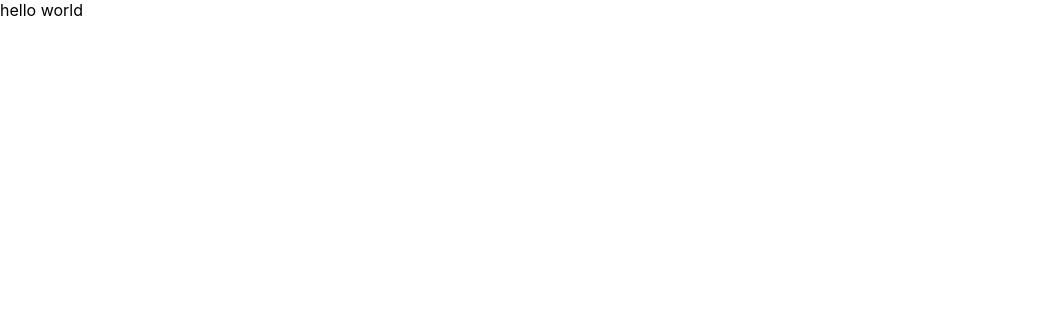
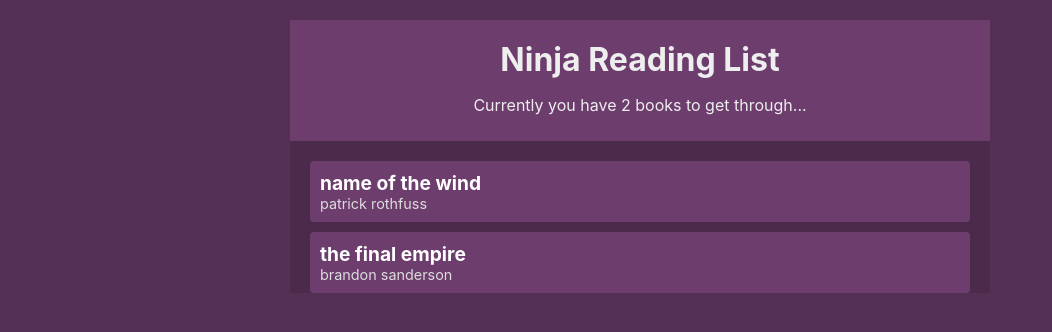
Before and after one commit to 409915016/react-simple, a React (Create React App) app: page / in a window 1280 px wide. Shown: the top 332 px of the page, without its empty margins (0-1052 px from the left). Built offline with nearby package versions, Linux system fonts and the light colour scheme.

Commit message:
add booklist and details

```diff
--- a/package.json
+++ b/package.json
@@ -8,7 +8,8 @@
     "@testing-library/user-event": "^7.1.2",
     "react": "^16.13.1",
     "react-dom": "^16.13.1",
-    "react-scripts": "3.4.2"
+    "react-scripts": "3.4.2",
+    "uuid": "^8.3.0"
   },
   "scripts": {
     "start": "react-scripts start",
--- a/src/App.js
+++ b/src/App.js
@@ -1,12 +1,17 @@
-import React, {Component} from 'react'
-class App extends Component {
-    render () {
-        return (
-          <div className="App">
-              hello world
-          </div>
-        );
-    }
+import React from 'react'
+import BookList from './components/BookList'
+import Navbar from './components/Navbar'
+import BookContextProvider from './contexts/BookContext'
+
+const App = () =>{
+    return (
+        <div className="App">
+            <BookContextProvider>
+                <Navbar />
+                <BookList />
+            </BookContextProvider>
+        </div>
+      );
 }
 
 export default App;
--- /dev/null
+++ b/src/components/BookDetails.js
@@ -0,0 +1,14 @@
+import React, { useContext } from 'react';
+import { BookContext } from '../contexts/BookContext';
+
+const BookDetails = ({ book }) => {
+    const { removeBook } = useContext(BookContext)
+    return (
+        <li onClick={ () => removeBook(book.id) }>
+            <div className="title"> { book.title }</div>
+            <div className="author"> { book.author }</div>
+        </li>
+    );
+}
+
+export default BookDetails
--- /dev/null
+++ b/src/components/BookList.js
@@ -0,0 +1,21 @@
+import React, { useContext } from 'react';
+import { BookContext } from '../contexts/BookContext';
+import BookDetails from './BookDetails';
+
+
+const BookList = () => {
+    const { books } = useContext(BookContext)
+    return books.length ? (
+        <div className="book-list">
+            <ul>
+                { books.map(i => {
+                    return ( <BookDetails book={i} key={i.id} />)
+                })}
+            </ul>
+        </div>
+    ) : (
+        <div className="empty">No books to read. Hello free time :)</div>
+    )
+}
+
+export default BookList;
--- /dev/null
+++ b/src/components/Navbar.js
@@ -0,0 +1,14 @@
+import React, { useContext } from 'react';
+import { BookContext } from '../contexts/BookContext';
+
+const Navvar = () => {
+    const { books } = useContext(BookContext)
+    return (
+        <div className="navbar">
+            <h1>Ninja Reading List</h1>
+            <p>Currently you have { books.length } books to get through...</p>
+        </div>
+    );
+}
+
+export default Navvar;
--- /dev/null
+++ b/src/contexts/BookContext.js
@@ -0,0 +1,27 @@
+import React, { createContext, useState } from 'react';
+import { v1 as uuid } from 'uuid'
+
+export const BookContext = createContext();
+
+const BookContextProvider = (props) => {
+    const [books, setBooks] = useState([
+        {title: 'name of the wind', author: 'patrick rothfuss', id: 1},
+        {title: 'the final empire', author: 'brandon sanderson', id: 2}
+    ])
+
+    const addBook = (title, author) =>{
+        setBooks([...books, {title, author, id: uuid()}])
+    }
+
+    const removeBook = (id) =>{
+        setBooks(books.filter(i => i.id !== id))
+    }
+
+    return (
+        <BookContext.Provider value={ {books, addBook, removeBook} }>
+            { props.children }
+        </BookContext.Provider>
+    )
+}
+
+export default BookContextProvider
--- a/src/index.css
+++ b/src/index.css
@@ -1,13 +1,56 @@
 body {
   margin: 0;
-  font-family: -apple-system, BlinkMacSystemFont, 'Segoe UI', 'Roboto', 'Oxygen',
-    'Ubuntu', 'Cantarell', 'Fira Sans', 'Droid Sans', 'Helvetica Neue',
+  font-family: -apple-system, BlinkMacSystemFont, "Segoe UI", "Roboto", "Oxygen",
+    "Ubuntu", "Cantarell", "Fira Sans", "Droid Sans", "Helvetica Neue",
     sans-serif;
   -webkit-font-smoothing: antialiased;
   -moz-osx-font-smoothing: grayscale;
+  background: #553055;
+}
+.App{
+  background: #4c2a4c;
+  margin: 20px auto;
+  width: 90%;
+  max-width: 700px;
+  color: #eee;
+}
+.navbar{
+  padding: 10px 20px;
+  text-align: center;
+  background: #6d3d6d
+}
+.navbar h1{
+  margin: 10px 0;
 }
 
-code {
-  font-family: source-code-pro, Menlo, Monaco, Consolas, 'Courier New',
-    monospace;
+.book-list{
+  margin: 20px;
 }
+.book-list ul{
+  padding: 0;
+  list-style-type: none;
+}
+.book-list li{
+  background: #6d3d6d;
+  border-radius: 4px;
+  padding: 10px;
+  cursor: pointer;
+  margin: 10px 0;
+}
+.book-list li:hover{
+  opacity: 0.7;
+  text-decoration: line-through;
+}
+.book-list .title{
+  font-weight: bold;
+  color: #fff;
+  font-size: 1.2em;
+}
+.book-list .author{
+  font-size: 0.9em;
+  color: #ddd;
+}
+.empty{
+  margin: 20px;
+  text-align: center;
+}
```
Also changed, not shown: src/components/BookForm.js (added), 1 other file (tests, documents, lock files or other folders).
